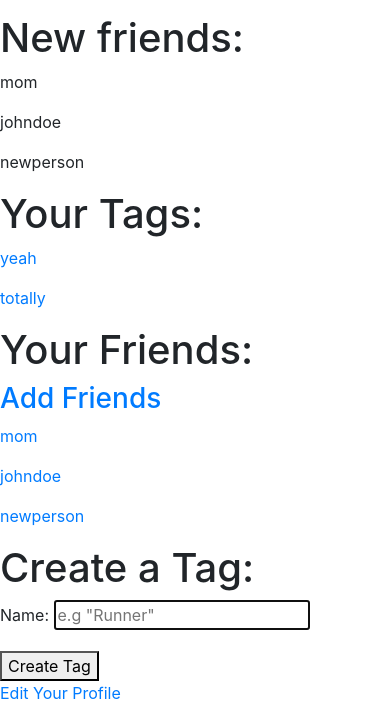
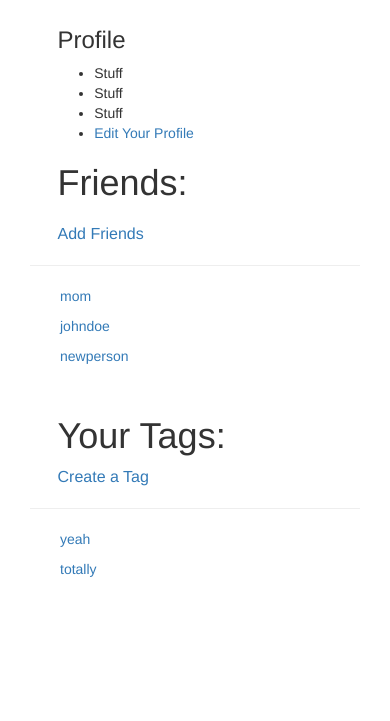
Before and after one commit to adamsiwiec/tag, a Django app: page /profile/ in a window 390 px wide; the page is wider, and only the part inside the window is pictured. Shown: the part 350-1071 px from the top of that part. After the commit the page ends 927 px from the top of that part, so only its background shows below. Run offline with Django 3.2, Linux system fonts and the light colour scheme; a user stored in the database is signed in; data comes from the database, SQL or seed files in the repository; both versions use the stored data as it was after the commit; some libraries are stand-ins or nearby versions.

Commit message:
Added styling to profile page and fixed bugs

```diff
--- a/tag/tag/urls.py
+++ b/tag/tag/urls.py
@@ -22,7 +22,8 @@ from . import views
 urlpatterns = [
 
     url(r'^admin/', admin.site.urls),
-    url(r'^', include('tags.urls'), name = "home")
+    url(r'^', include('tags.urls'), name = "home"),
+    url('^', include('django.contrib.auth.urls')),
 ]
 
 urlpatterns += staticfiles_urlpatterns()
--- a/tag/tags/templates/tags/profile.html
+++ b/tag/tags/templates/tags/profile.html
@@ -1,45 +1,100 @@
 {% load static from staticfiles %}
+{% load crispy_forms_tags%}
 <!doctype html>
 <html>
 <head>
   <title>{{ username }} | Tag </title>
-  <link href="https://fonts.googleapis.com/css?family=Assistant:300|Lato:300|Quicksand:300,700" rel="stylesheet">
   <link rel="stylesheet" href="https://maxcdn.bootstrapcdn.com/bootstrap/4.0.0-alpha.2/css/bootstrap.min.css" integrity="sha384-y3tfxAZXuh4HwSYylfB+J125MxIs6mR5FOHamPBG064zB+AFeWH94NdvaCBm8qnd" crossorigin="anonymous">
-  <link rel="stylesheet" href = "{% static 'css/signup.css' %}">
+  <link rel="stylesheet" href="{% static 'css/profile.css' %}">
 </head>
 <body>
-    <ul id = "container">
-  <li class = "profileinfo">{{ name }}</li>
 
+  <!-- NAV /////////////////////////////////////////////////////////////// -->
+  <nav class="navbar navbar-light bg-faded">
+<div class="nav navbar-nav m-r-1 container">
+  <a class="nav-item nav-link active" href="{% url 'home' %}">Home <span class="sr-only">(current)</span></a>
+  <a class="nav-item nav-link" href="#">Friends</a>
+  <a class="nav-item nav-link" href="#">Tags</a>
+  <a class="nav-item nav-link" href="{% url 'profile' %}">Profile</a>
+  <div class="pull-xs-right m-r-1">
   {% if extrapic == False %}
-<li class = "profileinfo"><a href = "{% url 'profile'%}"><img  src="{% static 'icon-user-default.png' %}"></a></li>
+  <a href = "{% url 'profile'%}"><img src="{% static 'icon-user-default.png' %}"></a>
   {% else %}
-  <li class = "profileinfo"><a href = "{% url 'profile'%}"><img  src="{{ extrapic }}"></a></li>
+  <a href = "{% url 'profile'%}"><img  src="{{ extrapic }}"></a>
+  {% endif %}
+</div>
+</div>
+</nav>
+  <!--/////////////////////////////////////////////////////////////////-->
+  <!-- CONTENT /////////////////////////////////////////////////////////////// -->
+  <div class="container">
+    {% if newfriendslist %}
+    <div class="alert alert-info col-md-7 m-t-1 m-b-3" role="alert">
+      <h4>New friends:</h4>
+      <ul>
+      {% for z in friendslist %}
+      <li>{{ z }}</li>
+      {% endfor %}
+    </ul>
+    </div>
 
-  <!-- <p>{{ bio }}</p> -->
-  {% endif %}
-  <li class = "profileinfo">C: {{ creditsowned }}</li>
-</ul>
 
-  <h1>New friends:</h1>
-  {% for z in friendslist %}
-  <p>{{ z }}</p>
+    <div class = "col-md-4  col-md-offset-1 m-t-1" id="profile">
+      {% else %}
+      <div class = "col-md-8  col-md-offset-2 m-y-1" id="profile">
+      {% endif %}
+      <h3 class="col-xs-offset-1 m-t-1 ">
+        Profile
+      </h3>
+      <ul>
+        <li class = " col-xs-offset-1">Stuff</li>
+        <li class = " col-xs-offset-1">Stuff</li>
+        <li class = " col-xs-offset-1">Stuff</li>
+        <li class = " col-xs-offset-1"><a href = "{% url 'editprofile' %}">Edit Your Profile</a></li>
+      </ul>
+    </div>
+
+<div class = "col-lg-6">
+  <h1 class = "display-4 col-xs-offset-1">Friends:</h1>
+  <h3 class = "lead col-xs-offset-1"><a href = "{% url 'addfriends' %}">Add Friends</a></h3>
+  <hr>
+  <div class = "col-md-12">
+  {% for y in friendslist %}
+  <p class = "col-md-3 friendtag "><a href = "{% url 'homepage' y %}"> {{ y }} </a></p>
   {% endfor %}
-  <h1> Your Tags: </h1>
+
+</div>
+</div>
+<br>
+<div class="col-lg-6">
+  <h1 class ="display-4 col-xs-offset-1"> Your Tags: </h1>
+  <a class = "lead col-xs-offset-1" href="#register-modal" data-toggle="modal" data-target="#register-modal">Create a Tag</a>
+  <hr class = "badhr">
+  <div class = "col-md-12">
   {% for x in alltogether %}
-  <p><a href = "{% url 'taghomepage' x.1 %}">{{ x.0 }}</a></p>
+  <p class = "col-md-3 friendtag "><a href = "{% url 'taghomepage' x.1 %}">{{ x.0 }}</a></p>
   {% endfor %}
-  <h1>Your Friends:</h1>
-  <h3><a href = "{% url 'addfriends' %}">Add Friends</a></h3>
-  {% for y in friendslist %}
-  <p><a href = "{% url 'homepage' y %}"> {{ y }} </a></p>
-  {% endfor %}
-  <h1> Create a Tag: </h1>
-  <form method = "POST">{% csrf_token %}
-    {{form.as_p}}
-  <button type = "submit">Create Tag</button>
-  </form>
-<p><a href = "{% url 'editprofile' %}">Edit Your Profile</a></p>
+</div>
+
+  <!-- MODAL ///////////////////////////////////////////// -->
+  <div id= "register-modal" class="modal fade">
+    <div class="modal-dialog" role="document">
+      <div class="modal-content">
+        <div class="modal-header">
+          <button type="button" class="close" data-dismiss="modal" aria-label="Close">
+            <span aria-hidden="true">&times;</span>
+          </button>
+          <h4 class="modal-title">Create a Tag</h4>
+        </div>
+        <div class="modal-body">
+          {% crispy form %}
+        </div>
+      </div><!-- /.modal-content -->
+    </div><!-- /.modal-dialog -->
+  </div><!-- /.modal -->
+
+</div>
+</div>
 <script src="https://ajax.googleapis.com/ajax/libs/jquery/2.1.4/jquery.min.js"></script>
 <script src="https://maxcdn.bootstrapcdn.com/bootstrap/4.0.0-alpha.2/js/bootstrap.min.js" integrity="sha384-vZ2WRJMwsjRMW/8U7i6PWi6AlO1L79snBrmgiDpgIWJ82z8eA5lenwvxbMV1PAh7" crossorigin="anonymous"></script>
 
--- a/tag/tags/templates/tags/sign_up.html
+++ b/tag/tags/templates/tags/sign_up.html
@@ -49,9 +49,15 @@
     <li class="nav-item active col-xs-3">
       <a class="nav-link" href="{% url 'sign_up' %}">Sign Up</a>
     </li>
+    {% if extrapic %}
+    <li class="nav-item col-xs-3">
+    <a href = "{% url 'profile'%}"><img id="you" src="{{ extrapic }}"></a>
+    </li>
+    {% else %}
     <li class="nav-item col-xs-3">
       <a class="nav-link" href="{% url 'login' %}">Login</a>
     </li>
+    {% endif %}
   </div>
   </ul>
 </nav>
--- a/tag/tags/views.py
+++ b/tag/tags/views.py
@@ -12,10 +12,25 @@ from django.template import RequestContext
 
 # DISPLAYS HOW IT WORKS PAGE
 def works(request):
-    return render(request,'tags/works.html')
+    try:
+        extra = Extra.objects.get(user__username = request.user.username)
+        extrapic = extra.profileimage.url
+        bio = extra.bio
+    except:
+        extrapic = False
+        bio = ""
+    return render(request,'tags/works.html',{'extrapic':extrapic,})
 # LOG IN USER
 def login_user(request):
-    logout(request)
+    try:
+        extra = Extra.objects.get(user__username = request.user.username)
+        extrapic = extra.profileimage.url
+        bio = extra.bio
+    except:
+        extrapic = False
+        bio = ""
+
+    #logout(request)
     username = password = ''
     if request.method == 'POST':
         username = request.POST['username']
@@ -27,7 +42,7 @@ def login_user(request):
                 login(request, user)
                 return redirect('profile')
     form = LoginForm()
-    return render(request, 'tags/login.html', {'form':form})
+    return render(request, 'tags/login.html', {'form':form, 'extrapic':extrapic,})
 
 
 # PASS ON A TAG TO ANOTHER USER (NOT MEANT FOR USERS VIEWING, ONLY FOR REDIRECTS)
@@ -161,6 +176,13 @@ def view_homepage(request, username):
 
 # PAGE FOR ADDING FRIENDS BASED ON USERNAME AND SUGGESTIONS
 def addfriends(request):
+    try:
+        extra = Extra.objects.get(user = request.user)
+        extrapic = extra.profileimage.url
+        bio = extra.bio
+    except:
+        extrapic = False
+        bio = ""
     if request.method == "POST":
         form = FriendshipForm(request.POST)
         if form.is_valid():
@@ -180,10 +202,10 @@ def addfriends(request):
                 return redirect('profile')
         else:
             form = FriendshipForm()
-            return render(request, 'tags/friend.html', {'form':form})
+            return render(request, 'tags/friend.html', {'form':form, 'extrapic':extrapic,})
     else:
         form = FriendshipForm()
-        return render(request, 'tags/friend.html', {'form':form})
+        return render(request, 'tags/friend.html', {'form':form, 'extrapic':extrapic,})
 
 
 
@@ -240,7 +262,14 @@ def tagpage(request, tagid):
 def homepage(request):
     oldtags = Tag.objects.filter(created__lte = timezone.now() + datetime.timedelta(days = -1))
     oldtags.delete()
-    return render(request, "tags/homepage.html")
+    try:
+        extra = Extra.objects.get(user = request.user)
+        extrapic = extra.profileimage.url
+        bio = extra.bio
+    except:
+        extrapic = False
+        bio = ""
+    return render(request, "tags/homepage.html", {'extrapic':extrapic})
 
 
 
@@ -317,21 +346,27 @@ def user_homepage(request):
 
 # SIGN UP PAGE USING DEFAULT FORM PAGE
 def sign_up(request):
+    try:
+        extra = Extra.objects.get(user__username = request.user.username)
+        extrapic = extra.profileimage.url
+        bio = extra.bio
+    except:
+        extrapic = False
+        bio = ""
+    if request.method == "POST":
+        form = UserCreate(request.POST)
+        if form.is_valid():
+            user = form.save(commit=False)
+            credit = Credits()
+            user.save()
+            credit.user = user
+            credit.credits = 200
+            credit.save()
 
-        if request.method == "POST":
-            form = UserCreate(request.POST)
-            if form.is_valid():
-                user = form.save(commit=False)
-                credit = Credits()
-                user.save()
-                credit.user = user
-                credit.credits = 200
-                credit.save()
-
-                return redirect('login')
-            else:
-                form = UserCreate()
-                return render(request, 'tags/sign_up.html', {'form':form})
+            return redirect('login')
         else:
             form = UserCreate()
-            return render(request, 'tags/sign_up.html', {'form':form})
+            return render(request, 'tags/sign_up.html', {'form':form, 'extrapic':extrapic,})
+    else:
+        form = UserCreate()
+        return render(request, 'tags/sign_up.html', {'form':form, 'extrapic':extrapic,})
--- a/tag/templates/home.html
+++ /dev/null
@@ -1,3 +0,0 @@
-<h1> Tag! Your it. </h1>
-<br>
-<h1><a href = "{% url 'sign_up' %}">Sign UP!</h1>
```
Also changed, not shown: tag/tags/templates/tags/homepage.html (+15 -3 lines), tag/templates/layout.html (deleted, +0 -15 lines), tag/db.sqlite3.
